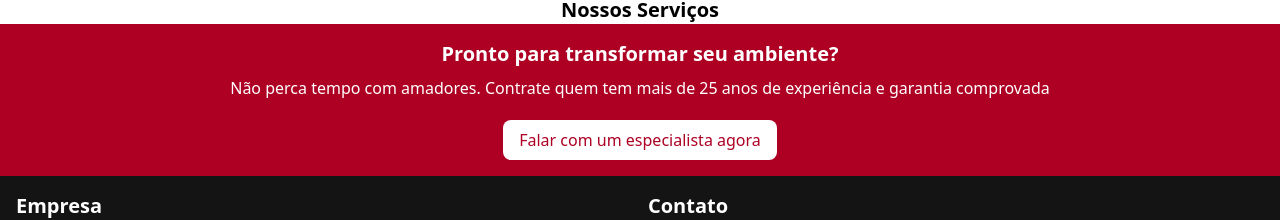
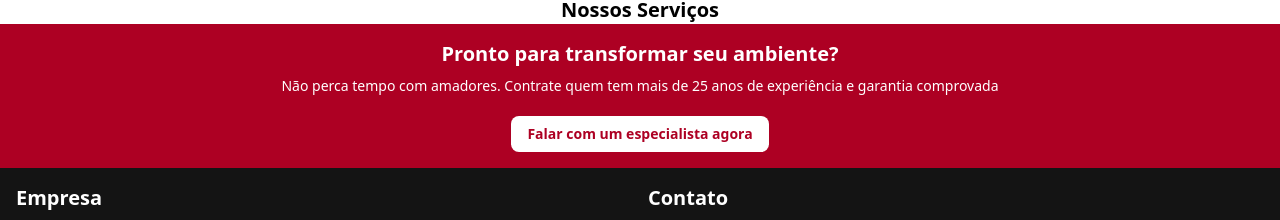
Before and after one commit to gessomold/gessomold-frontend, a React (Vite) app: page / in a window 1280 px wide. Shown: the part 364-584 px from the top of the page. Built offline with nearby package versions, Linux system fonts and the light colour scheme.

Commit message:
feat: Mudança na fonte

```diff
--- a/src/ components/Banner/index.tsx
+++ b/src/ components/Banner/index.tsx
@@ -1,4 +1,4 @@
-export default function Banner(){
+export default function Banner() {
   return (
     <>
       <section className="flex flex-col items-center bg-primary text-white gap-y-5 p-4">
@@ -6,12 +6,15 @@ export default function Banner(){
           <p className="text-center text-xl font-semibold">
             Pronto para transformar seu ambiente?
           </p>
-          <p className="text-center">
+          <p className="text-center text-sm">
             Não perca tempo com amadores. Contrate quem tem mais de 25 anos de
             experiência e garantia comprovada
           </p>
         </div>
-        <a href="#" className="text-primary rounded-lg bg-white px-4 py-2">
+        <a
+          href="#"
+          className="text-primary text-sm font-semibold rounded-lg bg-white px-4 py-2"
+        >
           <button className="cursor-pointer">
             Falar com um especialista agora
           </button>
```
